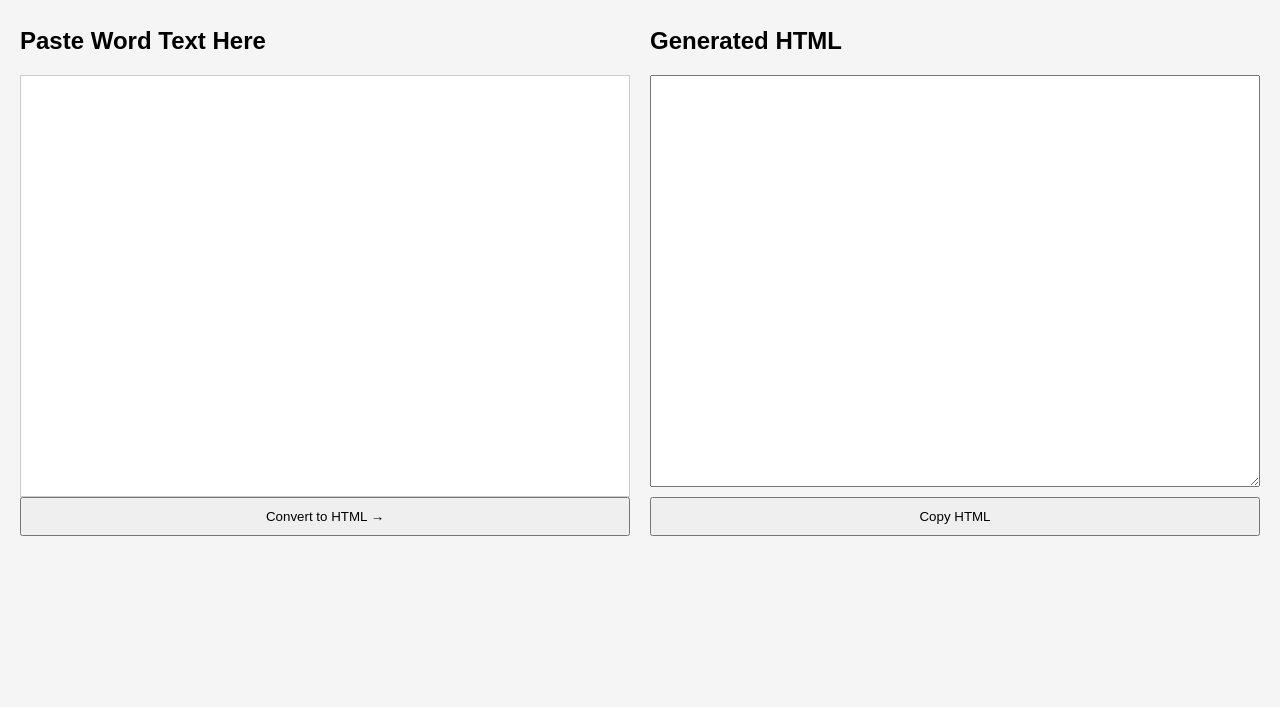
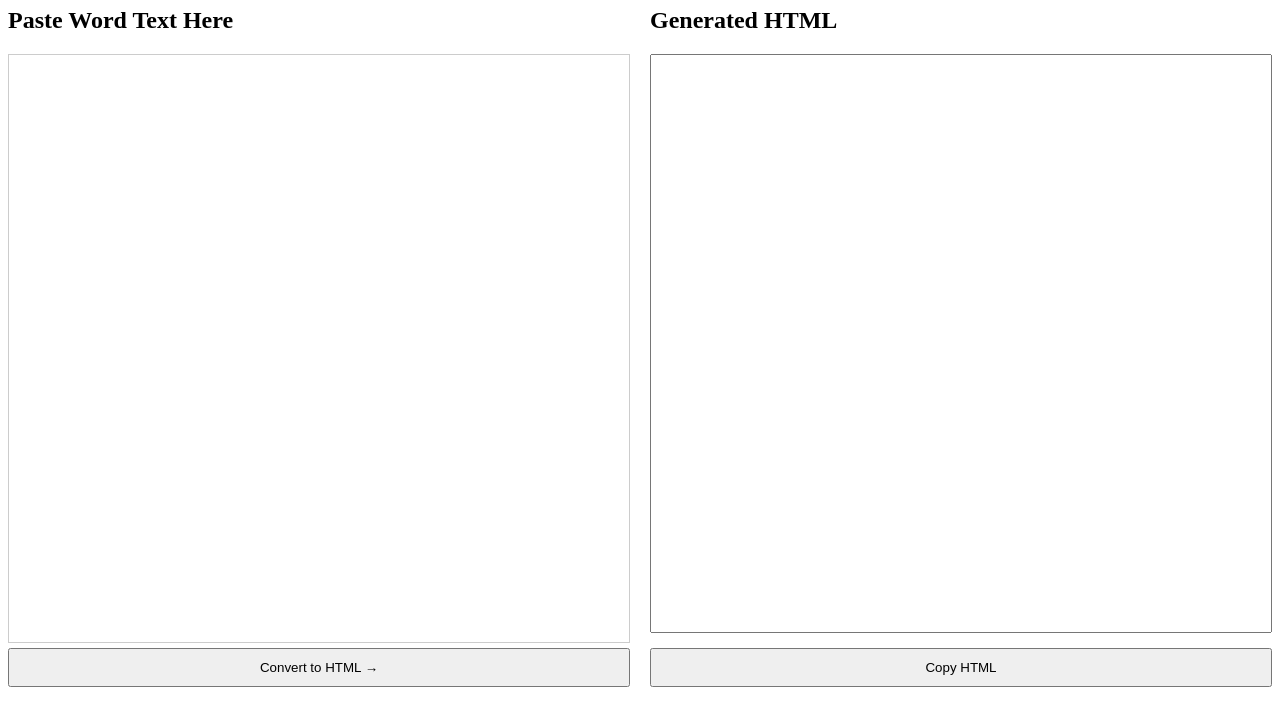
Before and after one commit to Pathy-7/doc-to-html-tool, a plain HTML site: page index.html in a window 1280 px wide. Shown: the part 93-800 px from the top of the page. Drawn offline with Linux system fonts and the light colour scheme.

Commit message:
style.css

```diff
--- a/style.css
+++ b/style.css
@@ -1,45 +1,42 @@
-body {
-    font-family: Arial, sans-serif; /* 页面字体 */
-    margin: 0; /* 去掉默认外边距 */
-    padding: 20px; /* 页面内边距 */
-    background: #f5f5f5; /* 页面背景色 */
-}
-
-h1 {
-    text-align: center; /* 主标题居中 */
-}
-
 .container {
     display: flex; /* 左右布局 */
     gap: 20px; /* 左右间距 */
     margin-top: 20px; /* 顶部间距 */
+    height: calc(100vh - 100px); /* 整个容器高度，减掉标题和一些边距 */
 }
 
 .left, .right {
     flex: 1; /* 左右各占一半 */
     display: flex; /* 垂直排列 */
     flex-direction: column; /* 从上到下排列 */
+    height: 100%; /* 让子元素撑满容器高度 */
 }
 
+/* 左侧编辑器 */
 .editor {
-    flex: 1; /* 占满可用高度 */
+    flex: 1; /* 占满剩余空间 */
     padding: 10px; /* 内边距 */
     border: 1px solid #ccc; /* 边框 */
-    min-height: 400px; /* 最小高度 */
-    overflow: auto; /* 超出可滚动 */
+    min-height: 0; /* 避免 flex 子元素高度冲突 */
+    overflow: auto; /* 超出出现滚动条 */
     background: #fff; /* 背景色白色 */
 }
 
+/* 右侧 textarea 输出 */
 textarea {
-    flex: 1; /* 占满可用高度 */
-    resize: vertical; /* 允许垂直拉伸 */
+    flex: 1; /* 占满剩余空间 */
+    resize: none; /* 不允许用户拉伸 */
     padding: 10px; /* 内边距 */
     font-family: monospace; /* 等宽字体 */
     font-size: 14px; /* 字体大小 */
     margin-bottom: 10px; /* 下方间距 */
+    overflow: auto; /* 超出出现滚动条 */
 }
 
-button {
+/* 按钮始终可见，位于容器底部 */
+.left button, .right button {
     padding: 10px; /* 按钮内边距 */
     cursor: pointer; /* 鼠标样式 */
+    margin-top: 5px; /* 顶部间距 */
+    flex-shrink: 0; /* 不随容器缩小 */
 }
```
